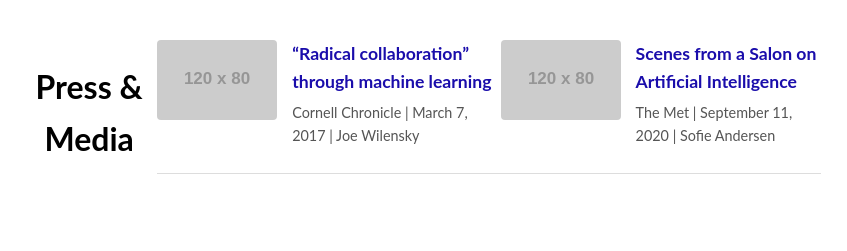
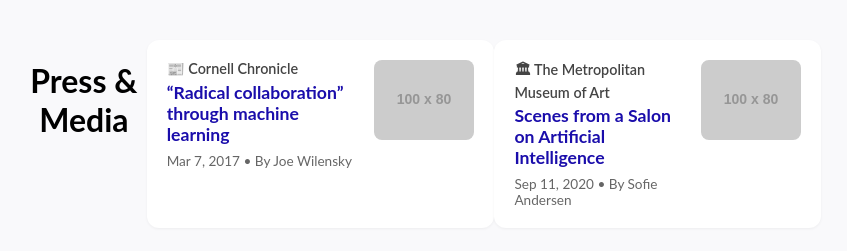
Before and after one commit to sergebelongie/sergebelongie.github.io, a plain HTML site: page press.html in a window 1280 px wide. Shown: the whole page, without its empty margins (219-1066 px from the left). Drawn offline with Linux system fonts and the light colour scheme; placeholder pictures from the web are drawn by us.

Commit message:
changing layout

```diff
--- a/press.html
+++ b/press.html
@@ -7,10 +7,10 @@
   <style>
     body {
       font-family: 'Lato', sans-serif;
+      max-width: 800px;
       margin: 40px auto;
-      max-width: 800px;
       padding: 0 20px;
-      line-height: 1.6;
+      background: #f9f9fb;
     }
 
     h1 {
@@ -20,21 +20,25 @@
 
     .press-item {
       display: flex;
-      margin-bottom: 30px;
-      border-bottom: 1px solid #ddd;
-      padding-bottom: 20px;
+      justify-content: space-between;
+      align-items: flex-start;
+      background: #fff;
+      padding: 20px;
+      border-radius: 12px;
+      box-shadow: 0 1px 3px rgba(0,0,0,0.05);
+      margin-bottom: 20px;
     }
 
-    .press-thumb {
-      width: 120px;
-      height: 80px;
-      object-fit: cover;
-      margin-right: 15px;
-      border-radius: 4px;
+    .press-details {
+      flex: 1;
+      margin-right: 20px;
     }
 
-    .press-content {
-      flex: 1;
+    .press-source {
+      font-size: 0.9em;
+      font-weight: 600;
+      color: #444;
+      margin-bottom: 4px;
     }
 
     .press-title {
@@ -42,6 +46,8 @@
       font-weight: bold;
       color: #1a0dab;
       text-decoration: none;
+      display: inline-block;
+      margin-bottom: 8px;
     }
 
     .press-title:hover {
@@ -49,9 +55,15 @@
     }
 
     .press-meta {
-      font-size: 0.9em;
-      color: #555;
-      margin-top: 5px;
+      font-size: 0.85em;
+      color: #666;
+    }
+
+    .press-thumb {
+      width: 100px;
+      height: 80px;
+      object-fit: cover;
+      border-radius: 8px;
     }
   </style>
 </head>
@@ -59,29 +71,26 @@
 
   <h1>Press & Media</h1>
 
-  <!-- Press items go below -->
   <div class="press-item">
-    <img src="https://via.placeholder.com/120x80?text=News" alt="Cornell Chronicle" class="press-thumb">
-    <div class="press-content">
+    <div class="press-details">
+      <div class="press-source">📰 Cornell Chronicle</div>
       <a href="https://news.cornell.edu/stories/2017/03/radical-collaboration-through-machine-learning" class="press-title">
         “Radical collaboration” through machine learning
       </a>
-      <div class="press-meta">
-        Cornell Chronicle | March 7, 2017 | Joe Wilensky
-      </div>
+      <div class="press-meta">Mar 7, 2017 • By Joe Wilensky</div>
     </div>
+    <img src="https://via.placeholder.com/100x80?text=Photo" alt="Radical collaboration" class="press-thumb">
   </div>
 
   <div class="press-item">
-    <img src="https://via.placeholder.com/120x80?text=Met+AI" alt="Metropolitan Museum of Art" class="press-thumb">
-    <div class="press-content">
+    <div class="press-details">
+      <div class="press-source">🏛 The Metropolitan Museum of Art</div>
       <a href="https://www.metmuseum.org/blogs/now-at-the-met/2020/ai-salon-artificial-intelligence" class="press-title">
         Scenes from a Salon on Artificial Intelligence
       </a>
-      <div class="press-meta">
-        The Met | September 11, 2020 | Sofie Andersen
-      </div>
+      <div class="press-meta">Sep 11, 2020 • By Sofie Andersen</div>
     </div>
+    <img src="https://via.placeholder.com/100x80?text=Photo" alt="AI Salon" class="press-thumb">
   </div>
 
 </body>
```
